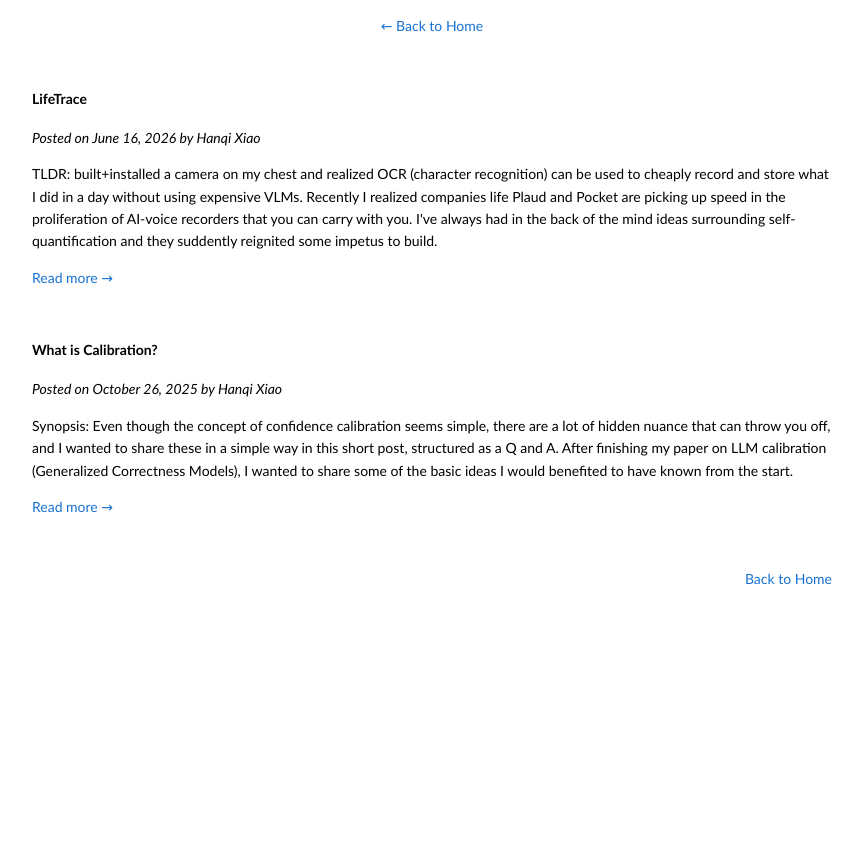
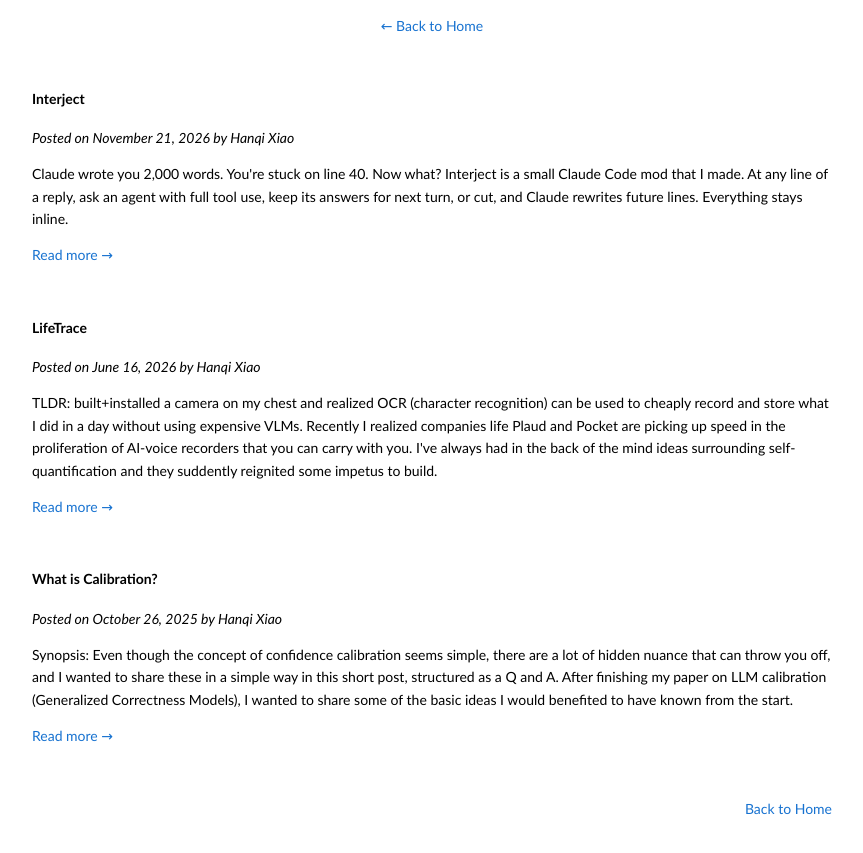
Before and after one commit to HanqiXiao/HanqiXiao.github.io, a plain HTML site: page blog/index.html in a window 1280 px wide. Shown: the part 87-940 px from the top of the page, without its empty margins (208-1071 px from the left). Before the commit the page ends 800 px from the top, so only its background shows below. Drawn offline with Linux system fonts and the light colour scheme.

Commit message:
List the Interject post on the blog
Add it back to the blog list with a written summary, since the post's first
paragraph now ends in a colon before its list. Let search engines index it.

Co-Authored-By: Claude Opus 5.5 <noreply@anthropic.com>

```diff
--- a/blog/index.html
+++ b/blog/index.html
@@ -28,6 +28,19 @@
         </div>
         <p><a href="posts/lifetrace2/lifetrace2.html">Read more →</a></p>
       </article> -->
+
+      <article style="margin-bottom:40px;">
+        <h2>
+          <a href="posts/interject/interject.html" style="text-decoration:none;color:#000;">
+          <strong>Interject</strong>
+          </a>
+        </h2>
+        <p><em>Posted on November 21, 2026 by Hanqi Xiao</em></p>
+        <div class="synopsis">
+            Claude wrote you 2,000 words. You're stuck on line 40. Now what? Interject is a small Claude Code mod that I made. At any line of a reply, ask an agent with full tool use, keep its answers for next turn, or cut, and Claude rewrites future lines. Everything stays inline.
+        </div>
+        <p><a href="posts/interject/interject.html">Read more →</a></p>
+      </article>
 
       <article style="margin-bottom:40px;">
         <h2>
@@ -75,6 +88,7 @@
     // Auto-load synopsis from each linked post
     document.querySelectorAll('.synopsis').forEach(async el => {
       const src = el.getAttribute('data-src');
+      if (!src) return;  // a post with a written summary keeps it
       try {
         const res = await fetch(src);
         const html = await res.text();
```
Also changed, not shown: blog/posts/interject/interject.html (+0 -1 lines).
